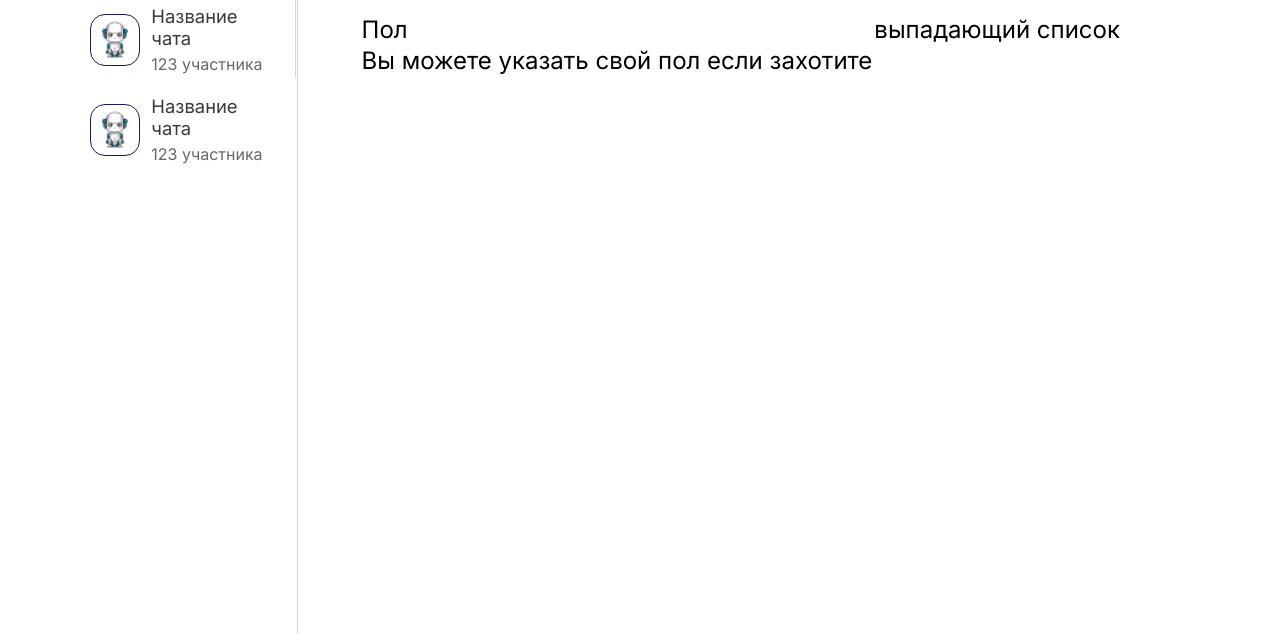
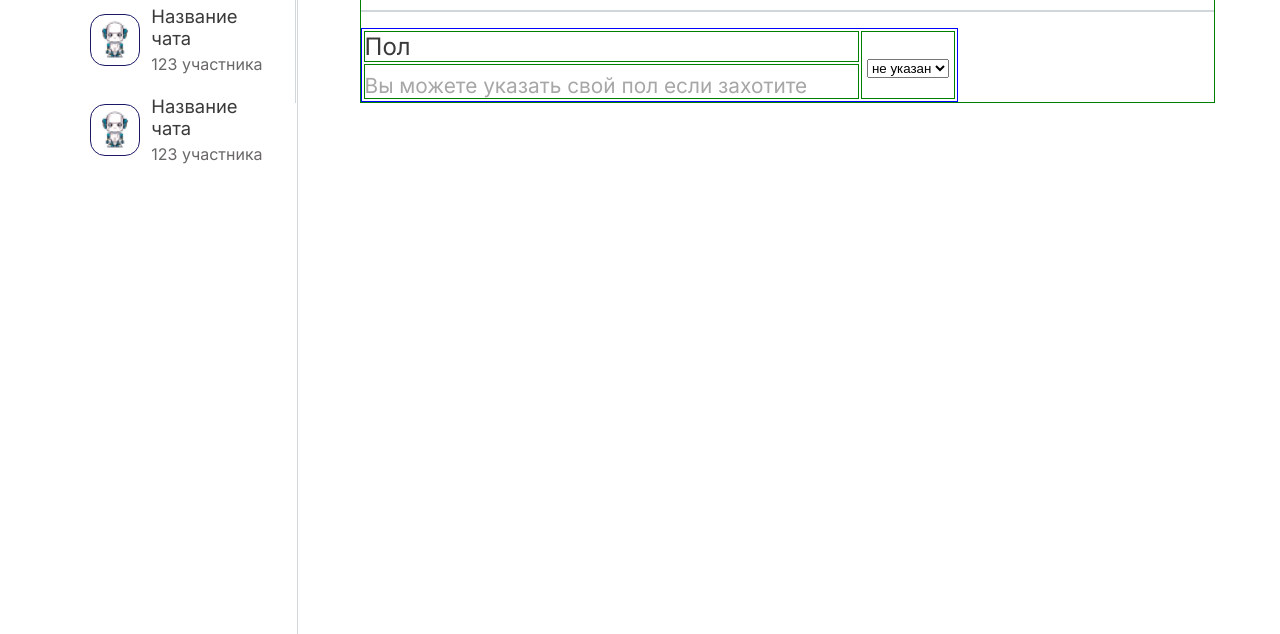
Before and after one commit to Caxa-34/AIHOUSEweb, a plain HTML site: page settings.html in a window 1280 px wide. Shown: the part 264-898 px from the top of the page. Drawn offline with Linux system fonts and the light colour scheme.

Commit message:
9 commit

```diff
--- a/css/settings.css
+++ b/css/settings.css
@@ -17,7 +17,7 @@
     font-family: Inter;
     font-weight: 700;
     color: #3A3A3A;
-
+    border: 1px red solid;
     margin-top: 3rem;
     margin-left: 3rem;
     margin-bottom: 2rem;
@@ -27,8 +27,10 @@
 
 .mainSettings
 {
+    border: 1px green solid;
 
     margin-left: 4rem;
+    color: #3A3A3A;
 }
 .mainSettings p
 {
@@ -36,6 +38,8 @@
     font-family: Inter;
     font-weight: 600;
     margin-bottom: 1rem;
+    padding-bottom: 10px;
+    border-bottom: 2px #D1D6DA solid;
 }
 
 table
@@ -43,9 +47,30 @@ table
     font-size: 1.5rem;
     font-family: Inter;
 
-
+    border: 1px blue solid;
+    width: 70%;
 }
 
 td, tr{
+    border: 1px green solid;
+}
 
+.titleTd
+{
+    font-size: 1.5rem;
+    font-family: Inter;
+    font-weight: 400;
 }
+.underTd
+{
+    padding-top: 0.5rem;
+    font-size: 1.3rem;
+    font-family: Inter;
+    font-weight: 400;
+    color: #A7A7A7;
+}
+.listTd
+{
+ margin-right: 1rem;
+ text-align: center;
+}
--- a/settings.html
+++ b/settings.html
@@ -134,11 +134,17 @@
                     <p>Общие</p>
                     <table>
                         <tr>
-                          <td>Пол</td>
-                          <td>выпадающий список</td>
+                            <td class="titleTd">Пол</td>
+                            <td rowspan="2" class="listTd">
+                                <select>
+                                    <option value="option1">не указан</option>
+                                    <option value="option2">мужчина</option>
+                                    <option value="option3">женщина</option>
+                                </select>
+                            </td>
                         </tr>
                         <tr>
-                            <td>Вы можете указать свой пол если захотите</td>
+                            <td class="underTd">Вы можете указать свой пол если захотите</td>
                         </tr>
                     </table>
                 </div>
```
